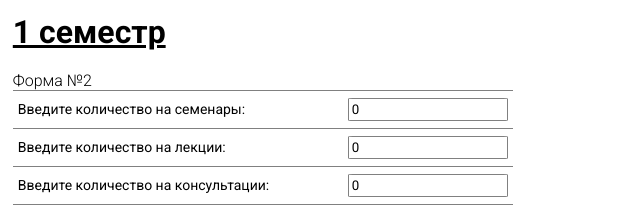
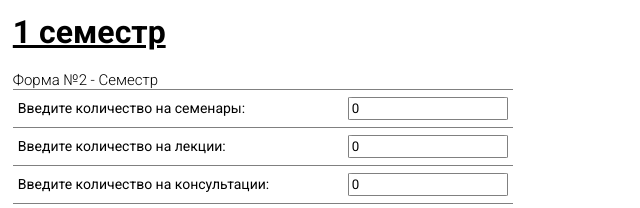
Before and after one commit to bryzZz/RPD-project, a website built with webpack: page src/index.html in a window 1280 px wide. Both pictures are taken after a click on the button "Далее". Shown: the top 208 px of the page, 0-640 px from the left. Built offline with nearby package versions, Linux system fonts and the light colour scheme.

Commit message:
designe changes

```diff
--- a/src/js/Form.js
+++ b/src/js/Form.js
@@ -1,7 +1,8 @@
 export default class Form{
-    constructor({id, formClass, fieldsArr, data, objectToSaveData, compliteFunction, againFunction, buttons}){
+    constructor({id, formClass, legend, fieldsArr, data, objectToSaveData, compliteFunction, againFunction, buttons}){
         this._id = id;
         this._formClass = formClass;
+        this._legend = legend;
         this._fieldsArr = fieldsArr;
         this._data = data;
         this._objectToSaveData = objectToSaveData;
@@ -69,7 +70,7 @@ export default class Form{
 
         // вёрска внутри всей формы
         form.innerHTML = `<div class="form__fields">
-            <legend>Форма №${this._id + 1}</legend>
+            <legend>Форма №${this._id + 1} - ${this._legend}</legend>
             ${formInner.innerHTML}
             ${this._id === 0 ? ` <div class="${this._formClass + '__field'}"> <input id="image-file" type="file" /> </div>` : ''}
             </div>`;
--- a/src/js/index.js
+++ b/src/js/index.js
@@ -22,6 +22,7 @@ function getForm(formId){
         return new Form({
             id: formId,
             formClass: 'form',
+            legend: 'Начало',
             fieldsArr: [
                 {
                     name: 'disciplineName',
@@ -88,7 +89,7 @@ function getForm(formId){
             }
         }
 
-        let currentSem;
+        let currentSem; // находим первый незаполненый семестр
         for(let semester of allData.semesters){
             if(!semester.complited){
                 currentSem = semester;
@@ -100,6 +101,7 @@ function getForm(formId){
             return new Form({
                 id: formId,
                 formClass: 'form',
+                legend: 'Семестр',
                 fieldsArr: [
                     {
                         name: 'seminarsHour',
@@ -164,6 +166,7 @@ function getForm(formId){
                 return new Form({
                     id: formId,
                     formClass: 'form',
+                    legend: 'Тема',
                     fieldsArr: [
                         {
                             name: 'topicName',
--- a/src/scss/components/_Form.scss
+++ b/src/scss/components/_Form.scss
@@ -8,6 +8,7 @@
 
     & legend{
         font-weight: 300;
+        font-size: 15px;
     }
 
     &__field{
```
